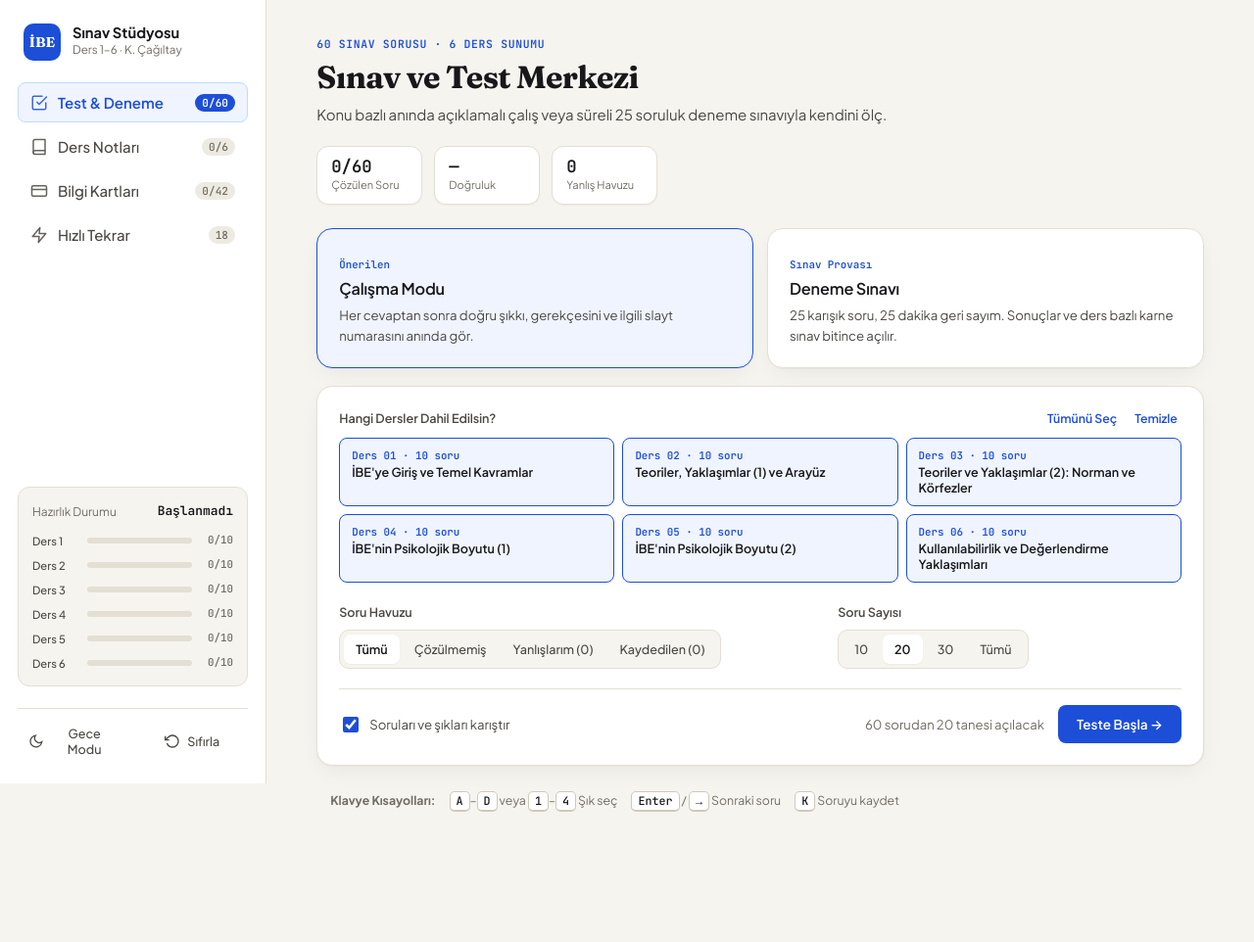
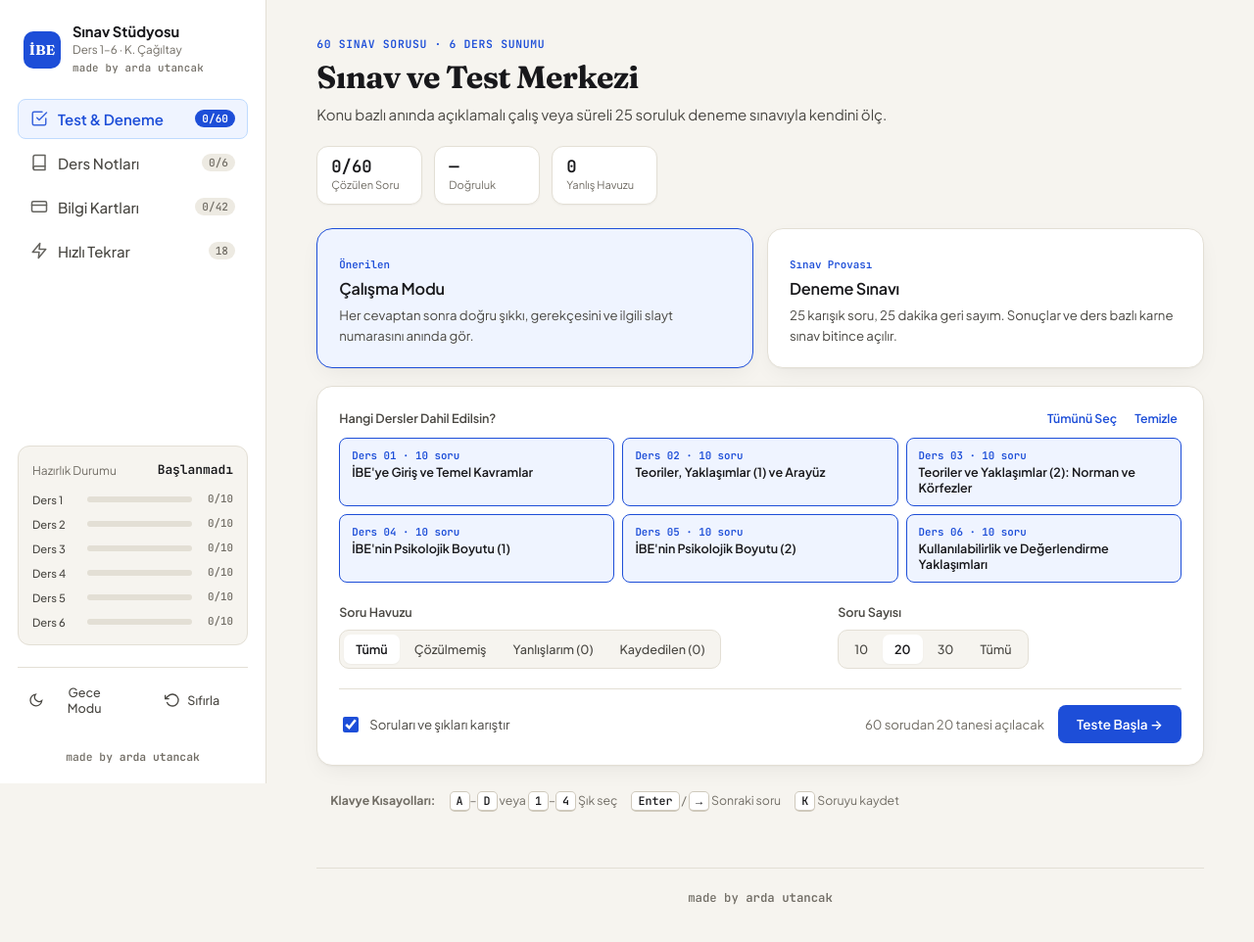
Before and after one commit to ArdaaaU/ibe-sinav-calisma, a plain HTML site: page index.html in a window 1280 px wide. Shown: the whole page at 98% size. Before the commit the page ends 910 px from the top, so only its background shows below. Drawn offline with Linux system fonts and the light colour scheme.

Commit message:
style: add 'made by arda utancak' attribution to header, sidebar and footer

```diff
--- a/index.html
+++ b/index.html
@@ -18,6 +18,7 @@
         <div class="brand-text">
           <div class="brand-title">Sınav Stüdyosu</div>
           <div class="brand-sub">Ders 1–6 · K. Çağıltay</div>
+          <div class="brand-author">made by arda utancak</div>
         </div>
       </div>
 
@@ -74,6 +75,9 @@
           <span>Sıfırla</span>
         </button>
       </div>
+      <div class="sidebar-credits">
+        made by <a href="https://github.com/ArdaaaU" target="_blank" rel="noopener">arda utancak</a>
+      </div>
     </aside>
 
     <!-- Main Workspace -->
@@ -82,7 +86,10 @@
       <header class="mobile-header">
         <div class="brand-compact">
           <span class="brand-mark small">İBE</span>
-          <strong>Sınav Stüdyosu</strong>
+          <div>
+            <strong>Sınav Stüdyosu</strong>
+            <div class="brand-author">made by arda utancak</div>
+          </div>
         </div>
         <div class="mobile-actions">
           <span class="mono accuracy-pill" id="mobile-accuracy">0/60</span>
@@ -399,6 +406,11 @@
           </div>
         </div>
       </section>
+
+      <!-- Site Footer -->
+      <footer class="site-footer">
+        made by <a href="https://github.com/ArdaaaU" target="_blank" rel="noopener">arda utancak</a>
+      </footer>
     </main>
   </div>
 
--- a/styles.css
+++ b/styles.css
@@ -194,6 +194,14 @@ kbd {
   color: var(--text-muted);
 }
 
+.brand-author {
+  font-size: 0.72rem;
+  color: var(--text-muted);
+  font-family: var(--font-mono);
+  margin-top: 1px;
+  letter-spacing: 0.02em;
+}
+
 .nav-list {
   display: flex;
   flex-direction: column;
@@ -305,6 +313,38 @@ kbd {
   gap: 8px;
   padding-top: 8px;
   border-top: 1px solid var(--border);
+}
+
+.sidebar-credits {
+  font-size: 0.76rem;
+  color: var(--text-muted);
+  text-align: center;
+  font-family: var(--font-mono);
+  padding-top: 2px;
+}
+
+.sidebar-credits a,
+.site-footer a {
+  color: inherit;
+  text-decoration: none;
+  font-weight: 600;
+  transition: color 0.15s;
+}
+
+.sidebar-credits a:hover,
+.site-footer a:hover {
+  color: var(--accent);
+  text-decoration: underline;
+}
+
+.site-footer {
+  margin-top: 48px;
+  padding-top: 20px;
+  border-top: 1px solid var(--border);
+  text-align: center;
+  font-size: 0.82rem;
+  color: var(--text-muted);
+  font-family: var(--font-mono);
 }
 
 /* Main Area */
```
